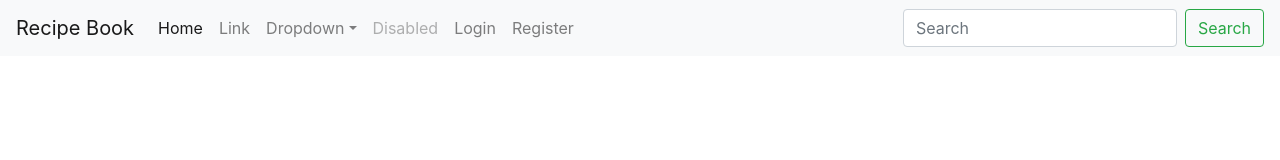
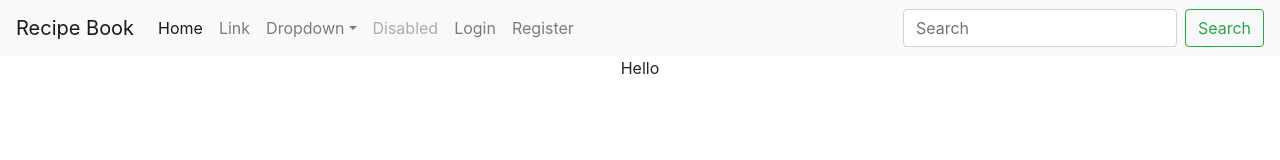
Before and after one commit to nchen0/recipe-book, a React (Create React App) app in the folder client/: page / in a window 1280 px wide. Shown: the top 160 px of the page. Built offline with nearby package versions, Linux system fonts and the light colour scheme.

Commit message:
add context & hooks

```diff
--- a/client/src/App.js
+++ b/client/src/App.js
@@ -1,11 +1,16 @@
 import React from "react";
 import "./App.css";
 import Navbar from "./components/Navbar";
+import RecipeContextProvider from "./contexts/RecipeContext";
+import Recipes from "./components/Recipes";
 
 function App() {
   return (
     <div className="App">
       <Navbar />
+      <RecipeContextProvider>
+        <Recipes />
+      </RecipeContextProvider>
     </div>
   );
 }
--- /dev/null
+++ b/client/src/components/Recipes.js
@@ -0,0 +1,9 @@
+import React, { useState, useEffect } from "react";
+
+const Recipes = () => {
+  //   const [recipes, setRecipes] = useState();
+  useEffect(() => console.log("hello"));
+  return <div>Hello</div>;
+};
+
+export default Recipes;
--- /dev/null
+++ b/client/src/contexts/RecipeContext.js
@@ -0,0 +1,15 @@
+import React, { createContext, useState } from "react";
+
+export const RecipeContext = createContext();
+
+const RecipeContextProvider = props => {
+  const [recipes, setRecipes] = useState();
+
+  const addRecipes = recipe => {
+    setRecipes([...recipes, recipe]);
+  };
+
+  return <RecipeContext.Provider value={{ recipes }}>{props.children}</RecipeContext.Provider>;
+};
+
+export default RecipeContextProvider;
```
